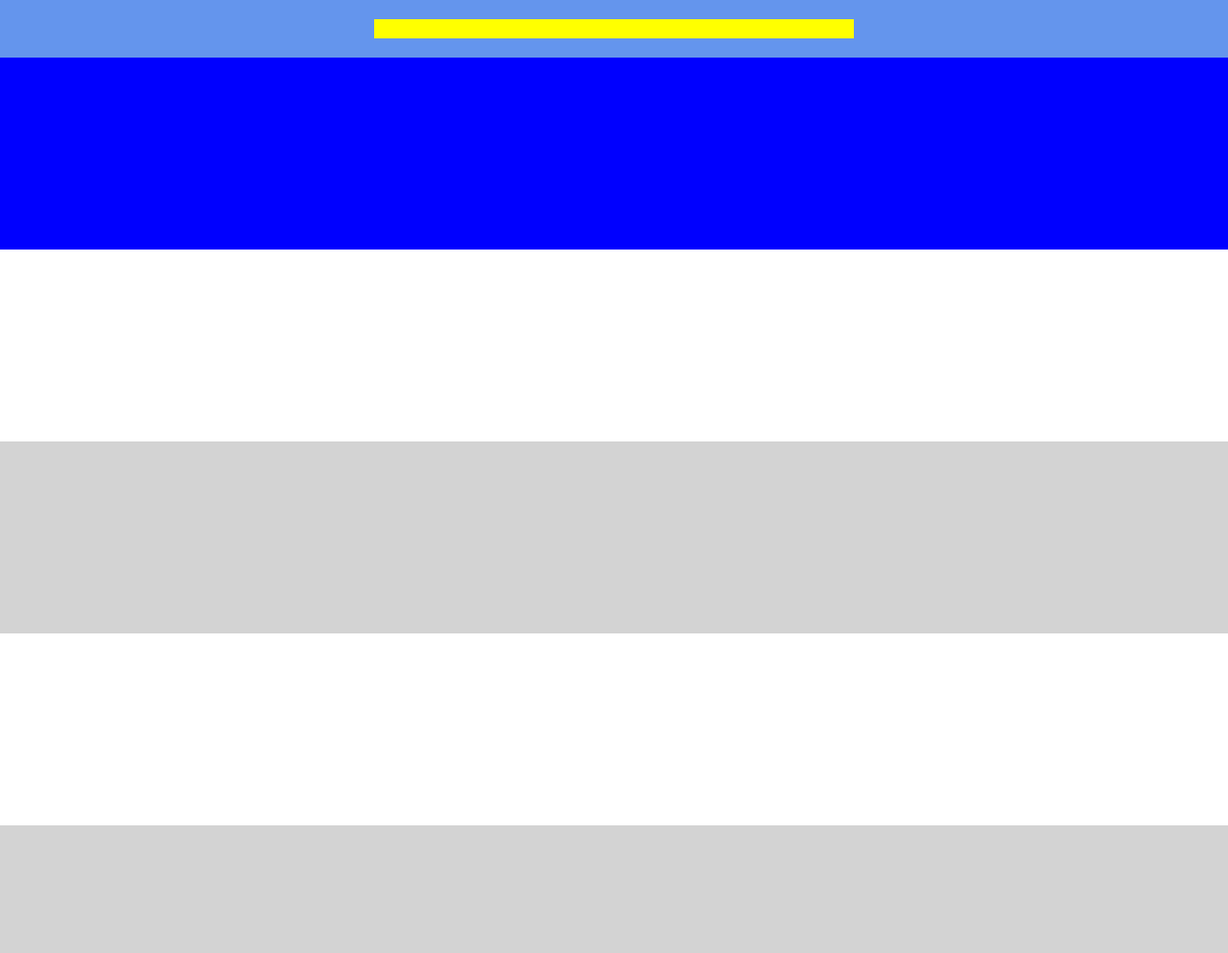
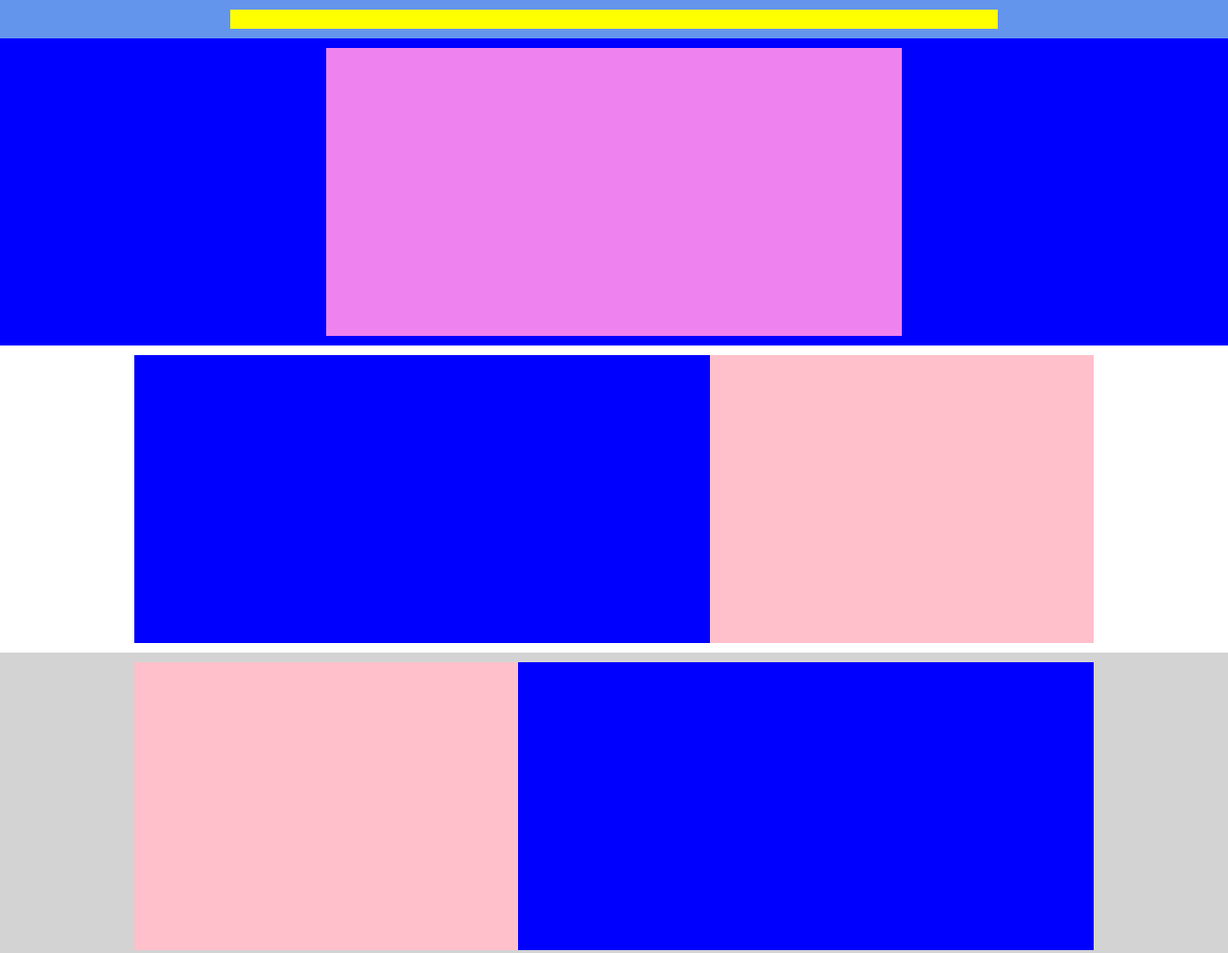
Before and after one commit to LorenzoMinotti-090/htmlcss-struttura-discord, a plain HTML site: page index.html in a window 1280 px wide. Shown: the top 993 px of the page at 96% size. Drawn offline with Linux system fonts and the light colour scheme.

Commit message:
fix: wip

```diff
--- a/index.html
+++ b/index.html
@@ -11,19 +11,37 @@
 <body>
     <!--header-->
     <section class="header">
-     <div class="box yellow"></div>
+        <div class="box yellow"></div>
     </section>
 
     <!--main-->
 
-    <section class="section blue"></section>
-    <section class="section white"></section>
-    <section class="section grey"></section>
-    <section class="section white"></section>
-    <section class="section lightgrey"></section>
+    <section class="section blue">
+        <div class="box violet"></div>
+    </section>
+
+    <section class="section white">
+        <div class="box blue"></div>
+        <div class="box pink"></div>
+    </section>
+
+    <section class="section grey">
+        <div class="box pink"></div>
+        <div class="box blue"></div>
+    </section>
+
+    <section class="section white">
+        <div class="box blue"></div>
+        <div class="box pink"></div>
+    </section>
+    <section class="section lightgrey">
+        <div class="box green"></div>
+    </section>
 
     <!--footer-->
-    <section class="section black"></section>
+    <section class="section black">
+
+    </section>
 </body>
 
 </html>
--- a/style.css
+++ b/style.css
@@ -1,5 +1,5 @@
 /*reset*/
-*{
+* {
     margin: 0;
     padding: 0;
     box-sizing: border-box;
@@ -10,34 +10,80 @@
     background-color: cornflowerblue;
     width: auto;
     margin: 0;
-    padding: 20px;
+    padding: 10px;
 }
+
 /*main*/
-.section.blue{
+.section.blue {
     background-color: blue;
-  padding: 100px;
+    padding: 10px;
+    justify-content: center;
+    align-items: center;
 }
 
 .section.white {
     background-color: white;
-  padding: 100px;
+    padding: 10px;
+    display: flex;
+    justify-content: center;
+    align-items: center;
 }
+
 .section.grey {
     background-color: lightgrey;
-  padding: 100px;
+    padding: 10px;
+    display: flex;
+    justify-content: center;
+    align-items: center;
 }
-.section.lightgrey{
+
+
+.section.lightgrey {
     background-color: lightgrey;
-  padding: 200px;
+    padding: 10px;
+    display: flex;
+    justify-content: center;
+    align-items: center;
 }
+
 .section.black {
     background-color: black;
-  padding: 200px;
+    padding: 10px;
+    display: flex;
 }
 
 .box.yellow {
     background: yellow;
-  width: 500px;
+    width: 800px;
     height: 20px;
     margin: auto;
 }
+
+.box.violet {
+    background: violet;
+    width: 600px;
+    height: 300px;
+    margin: auto;
+}
+
+.box.blue {
+    background: blue;
+    width: 600px;
+    height: 300px;
+    display: flex;
+}
+
+.box.pink {
+    background: pink;
+    width: 400px;
+    height: 300px;
+    display: flex;
+}
+
+.box.green {
+    background: darkgreen;
+    width: 800px;
+    height: 600px;
+    margin: auto;
+
+}
```
Lines whose indentation alone changed are shown as unchanged.
